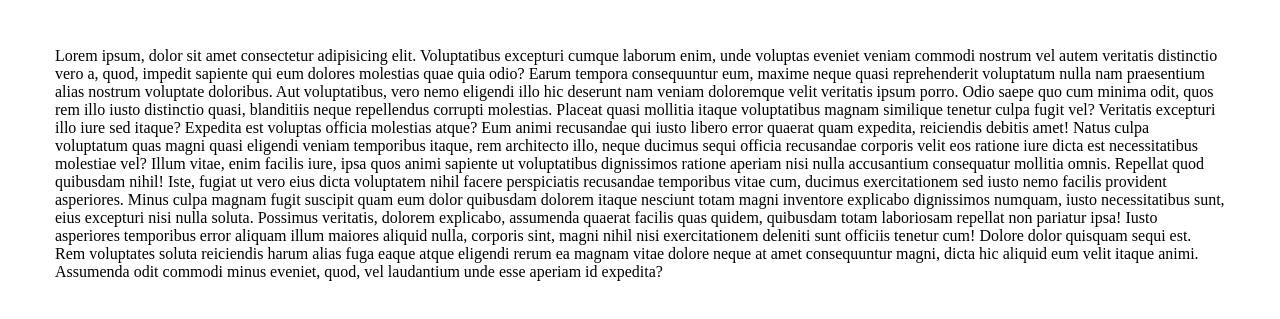
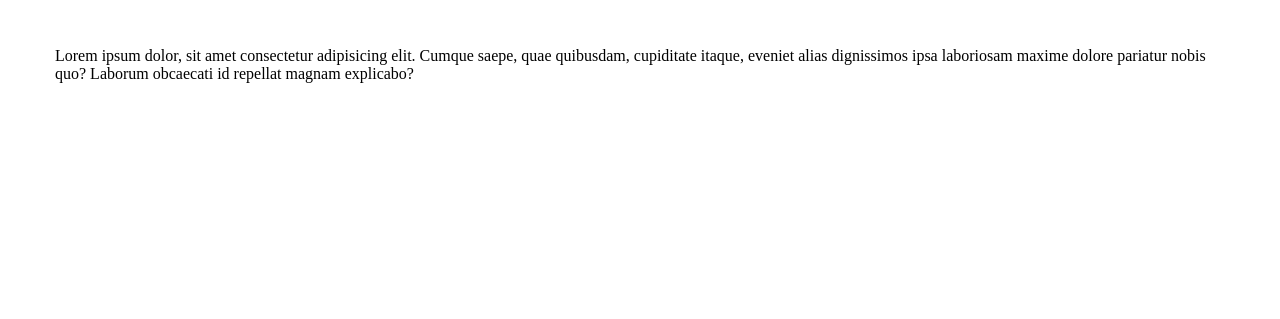
Before and after one commit to SirapobM/Web-practice, a plain HTML site: page web1/index.html in a window 1280 px wide. Shown: the part 53-372 px from the top of the page. Drawn offline with Linux system fonts and the light colour scheme.

Commit message:
ปรับปรุงโครงสร้าง HTML สำหรับ navbar และเนื้อหาในหน้า Portfolio

```diff
--- a/web1/index.html
+++ b/web1/index.html
@@ -23,11 +23,13 @@
                 </p>
             </div>
 
+            <!-- ขนาดจอ 480px -->
             <div class="menuIcon" onclick="togglemenuIcon(this)">
                 <div class="bar1"></div>
                 <div class="bar2"></div>
                 <div class="bar3"></div>
             </div>
+            <!-- ------------ -->
 
             <ul class="menu rubik-font">
                 <li><a href="#">Home</a></li>
@@ -40,28 +42,10 @@
 
     <main>
         <div class="container">
-            <p>Lorem ipsum, dolor sit amet consectetur adipisicing elit. Voluptatibus excepturi cumque laborum enim,
-                unde voluptas eveniet veniam commodi nostrum vel autem veritatis distinctio vero a, quod, impedit
-                sapiente qui eum dolores molestias quae quia odio? Earum tempora consequuntur eum, maxime neque quasi
-                reprehenderit voluptatum nulla nam praesentium alias nostrum voluptate doloribus. Aut voluptatibus, vero
-                nemo eligendi illo hic deserunt nam veniam doloremque velit veritatis ipsum porro. Odio saepe quo cum
-                minima odit, quos rem illo iusto distinctio quasi, blanditiis neque repellendus corrupti molestias.
-                Placeat quasi mollitia itaque voluptatibus magnam similique tenetur culpa fugit vel? Veritatis excepturi
-                illo iure sed itaque? Expedita est voluptas officia molestias atque? Eum animi recusandae qui iusto
-                libero error quaerat quam expedita, reiciendis debitis amet! Natus culpa voluptatum quas magni quasi
-                eligendi veniam temporibus itaque, rem architecto illo, neque ducimus sequi officia recusandae corporis
-                velit eos ratione iure dicta est necessitatibus molestiae vel? Illum vitae, enim facilis iure, ipsa quos
-                animi sapiente ut voluptatibus dignissimos ratione aperiam nisi nulla accusantium consequatur mollitia
-                omnis. Repellat quod quibusdam nihil! Iste, fugiat ut vero eius dicta voluptatem nihil facere
-                perspiciatis recusandae temporibus vitae cum, ducimus exercitationem sed iusto nemo facilis provident
-                asperiores. Minus culpa magnam fugit suscipit quam eum dolor quibusdam dolorem itaque nesciunt totam
-                magni inventore explicabo dignissimos numquam, iusto necessitatibus sunt, eius excepturi nisi nulla
-                soluta. Possimus veritatis, dolorem explicabo, assumenda quaerat facilis quas quidem, quibusdam totam
-                laboriosam repellat non pariatur ipsa! Iusto asperiores temporibus error aliquam illum maiores aliquid
-                nulla, corporis sint, magni nihil nisi exercitationem deleniti sunt officiis tenetur cum! Dolore dolor
-                quisquam sequi est. Rem voluptates soluta reiciendis harum alias fuga eaque atque eligendi rerum ea
-                magnam vitae dolore neque at amet consequuntur magni, dicta hic aliquid eum velit itaque animi.
-                Assumenda odit commodi minus eveniet, quod, vel laudantium unde esse aperiam id expedita?</p>
+            <div>
+                Lorem ipsum dolor, sit amet consectetur adipisicing elit. Cumque saepe, quae quibusdam, cupiditate itaque, eveniet alias dignissimos ipsa laboriosam maxime dolore pariatur nobis quo? Laborum obcaecati id repellat magnam explicabo?
+
+            </div>
         </div>
     </main>
 </body>
```
